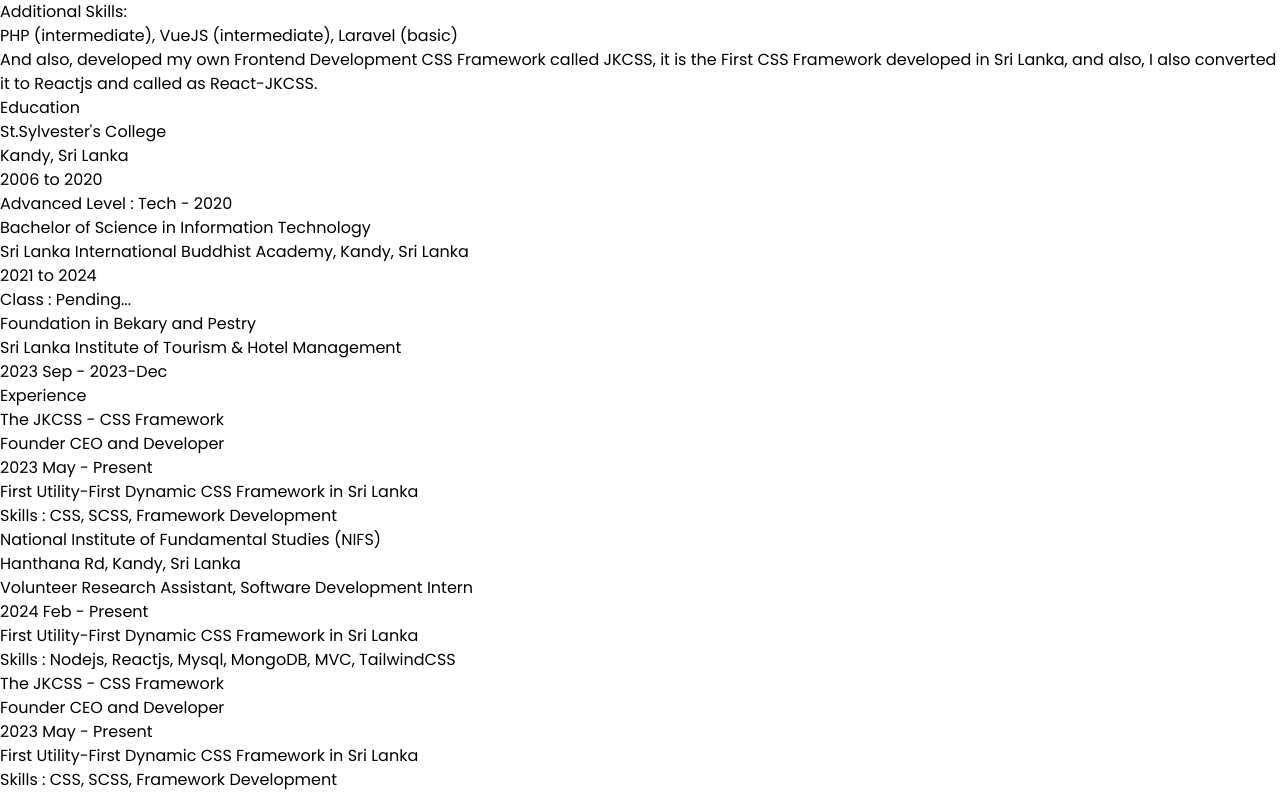
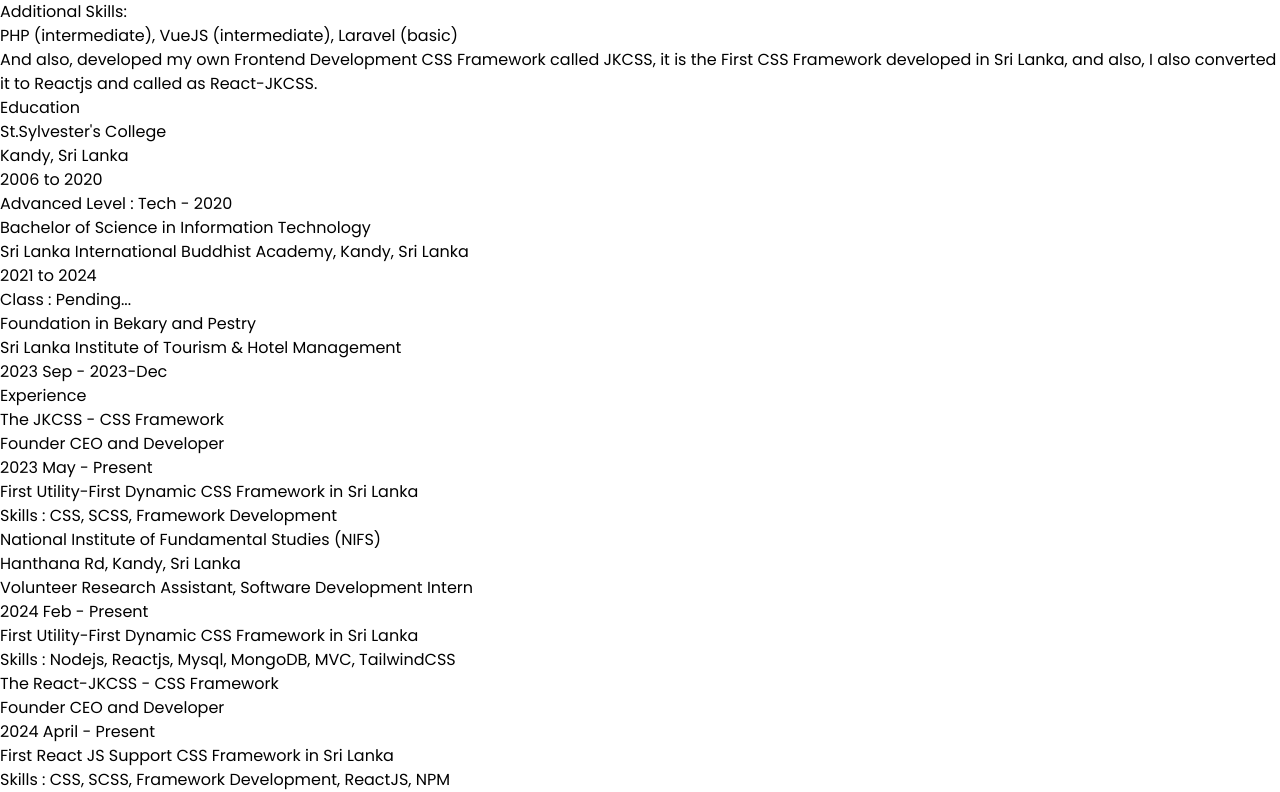
Before and after one commit to BackendExpert/my-portfolio-new, a React (Vite) app: page / in a window 1280 px wide. Shown: the part 1280-2072 px from the top of the page. Built offline with nearby package versions, Linux system fonts and the light colour scheme; a web font is replaced by a local one.

Commit message:
Update Content.jsx
Co-Authored-By: JehanKandy  <jehankandy@gmail.com>

```diff
--- a/src/components/Content.jsx
+++ b/src/components/Content.jsx
@@ -126,18 +126,17 @@
                 <div className="md:flex">
                   {/* <img src="https://avatars.githubusercontent.com/u/139304882?s=200&v=4" alt="" className='h-24 rounded w-auto md:mt-2 md:ml-0 ml-6 md:mb-0 mb-6'/> */}
                   <div className="ml-6">
-                    <h1 className="md:text-xl font-semibold ">The JKCSS - CSS Framework</h1>
+                    <h1 className="md:text-xl font-semibold ">The React-JKCSS - CSS Framework</h1>
                     <p className="">Founder CEO and Developer</p>
                     <p className="pb-6">
-                      2023 May - Present
+                      2024 April - Present
                     </p>
                     <p className="">
-                      First Utility-First Dynamic CSS Framework in Sri Lanka
+                      First React JS Support CSS Framework in Sri Lanka
                     </p>
 
-
                     <p className="">
-                      Skills : CSS, SCSS, Framework Development
+                      Skills : CSS, SCSS, Framework Development, ReactJS, NPM
                     </p>
                   </div>
                 </div>
```
